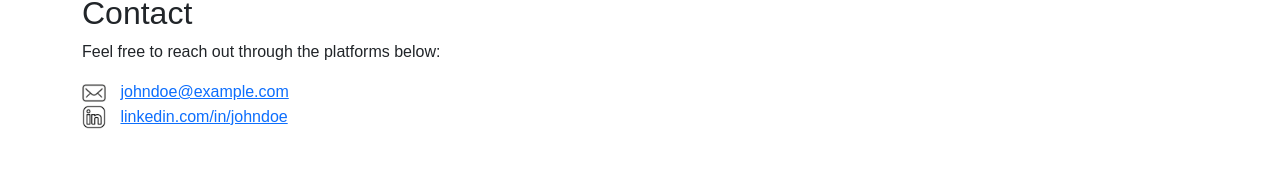
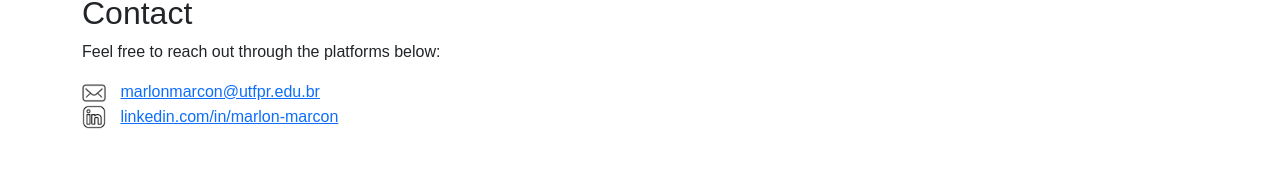
Before and after one commit to marlonmarcon/marlonmarcon.github.io, a plain HTML site: page index.html in a window 1280 px wide. Shown: the part 4114-4289 px from the top of the page. Drawn offline with nearby package versions, Linux system fonts and the light colour scheme.

Commit message:
text contact information update

```diff
--- a/index.html
+++ b/index.html
@@ -238,11 +238,11 @@
             <ul class="list-unstyled">
                 <li>
                     <img src="assets/images/email.png" alt="Email" width="24">
-                    <a href="mailto:marlonmarcon@utfpr.edu.br">johndoe@example.com</a>
+                    <a href="mailto:marlonmarcon@utfpr.edu.br">marlonmarcon@utfpr.edu.br</a>
                 </li>
                 <li>
                     <img src="assets/images/linkedin.png" alt="LinkedIn" width="24">
-                    <a href="https://www.linkedin.com/in/marlon-marcon/" target="_blank">linkedin.com/in/johndoe</a>
+                    <a href="https://www.linkedin.com/in/marlon-marcon/" target="_blank">linkedin.com/in/marlon-marcon</a>
                 </li>
                 <!-- <li>
                     <img src="assets/images/github.png" alt="GitHub" width="24">
```
